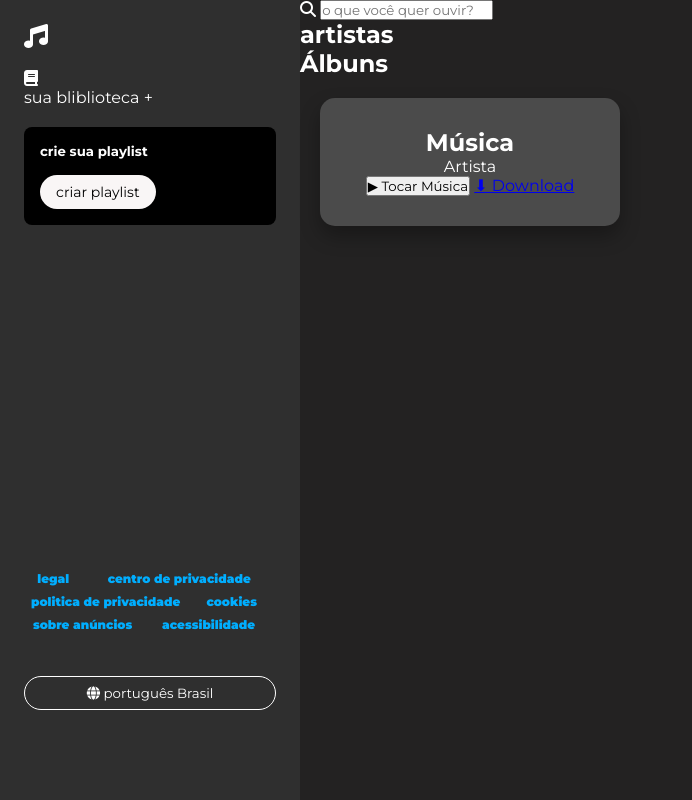
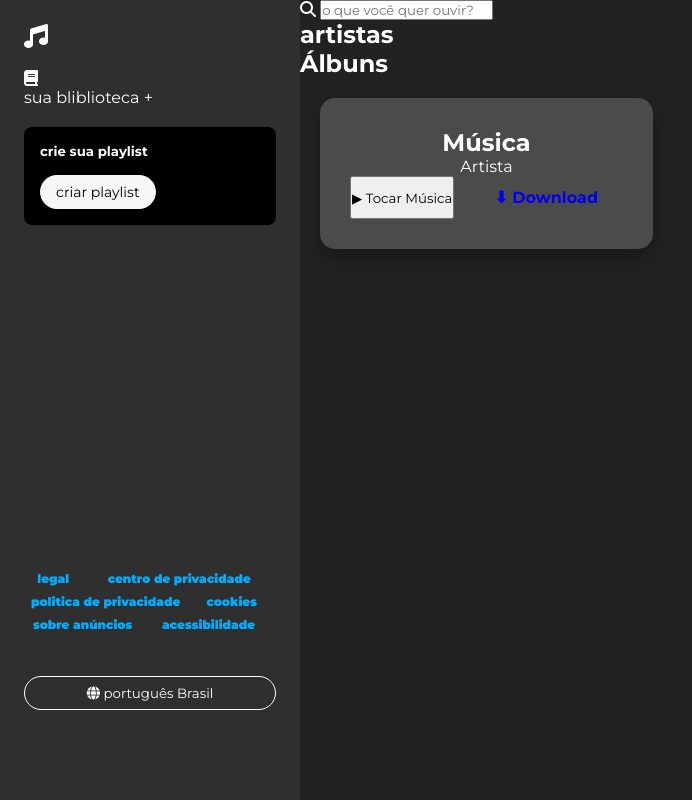
Before and after one commit to Felipes-A/death-music, a PHP site: page /interface.html in a window 1280 px wide. Shown: the whole page, without its empty margins (0-692 px from the left). Run offline with PHP 8.4, Linux system fonts and the light colour scheme; some libraries are stand-ins or nearby versions.

Commit message:
Update interface.css

```diff
--- a/interface.css
+++ b/interface.css
@@ -117,3 +117,23 @@ gap: 20px;
   background-color: #cc0000;
   transform: scale(1.05);
 }
+.button-group {
+  display: flex;
+  gap: 15px;
+  justify-content: center;
+  flex-wrap: wrap;
+}
+
+.botaoplay , .btn-download{
+  padding: 12px 25px;
+  border: none;
+  border-radius: 8px;
+  font-size: 16px;
+  font-weight: bold;
+  cursor: pointer;
+  text-decoration: none;
+  display: inline-flex;
+  align-items: center;
+  gap: 8px;
+  transition: all 0.3s ease;
+}
```
